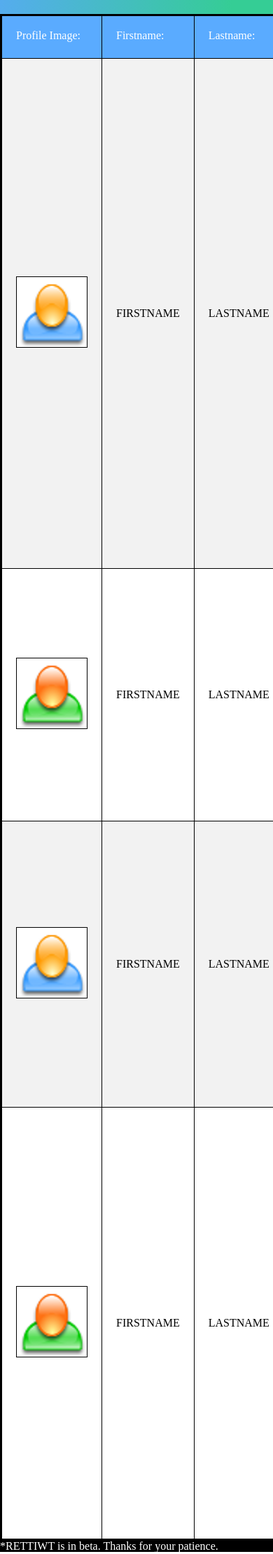
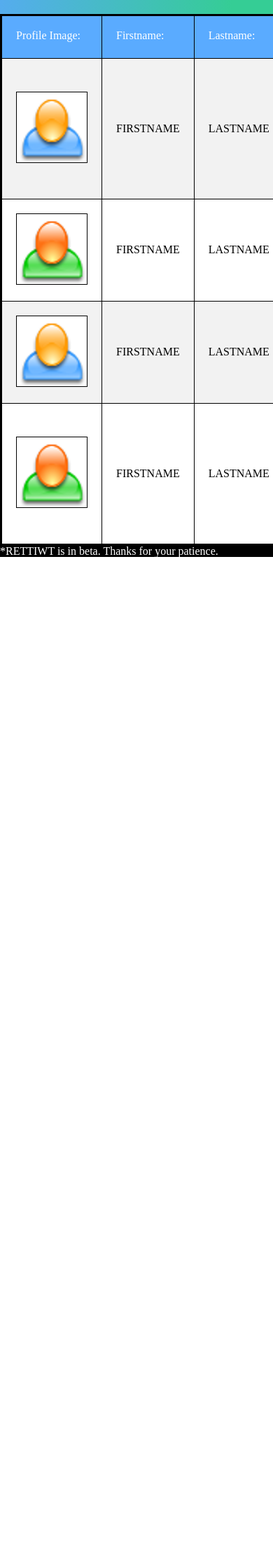
Before and after one commit to Rick-Houser/holberton-twitter-clone, a PHP site: page /users.html in a window 390 px wide. Shown: the part 370-2591 px from the top of the page at 70% size. After the commit the page ends 1166 px from the top, so only its background shows below. Run offline with PHP 8.4, Linux system fonts and the light colour scheme.

Commit message:
Modified beta box to display correctly on all pages and breakpoints. Other various css tweeks

```diff
--- a/about.html
+++ b/about.html
@@ -69,7 +69,7 @@
 				As illustrated above, this octopus dance is not for squid or other aquatic dancing creatures. Grab your favorite Takoyaki snack and get ready for some impossible octopus fitness!
 			</p>
 		</div><!-- Body Content Ends -->
-		<div class="advise-box">
+		<div class="advise-box-alt">
 			*RETTIWT is in beta. Thanks for your patience.
 		</div>
 	</div>
--- a/index.html
+++ b/index.html
@@ -89,7 +89,7 @@
 			</div>
 		</div><!-- Aside Ends -->
 		<div class="advise-box">
-			*RETTIWT is in beta. Thanks for your patience.
+			<h5>*RETTIWT is in beta. Thanks for your patience.</h5>
 		</div>
 	</div>
 </body>
--- a/profile.html
+++ b/profile.html
@@ -52,7 +52,7 @@
 				</div>
 			</div>
 		</div><!-- Body Ends -->
-		<div class="advise-box">
+		<div class="advise-box-alt">
 			*RETTIWT is in beta. Thanks for your patience.
 		</div>
 	</div>
--- a/styles.css
+++ b/styles.css
@@ -52,6 +52,12 @@ table {
 	body .wrapper, body .header-content {
 		width: 100%;
 	}
+
+/*Sets the width of the users table */
+	table {
+		width: 700px;
+	}
+
 /*Centers logo and tagline*/
 	.header {
 		text-align: center;
@@ -131,6 +137,14 @@ so it lines up under aside perfectly.*/
 		padding: 0;
 		border: 0;
 	}
+	body .advise-box-alt {
+		position: relative;
+		width: 100%;
+		display: inline-block;
+		border-radius: 0;
+		padding: 0;
+		border: 0;
+	}
 
 /*Ensure all text has 15px of margin*/
 	h1, h2, h3, h4, h5, h6, p, li {
@@ -145,6 +159,11 @@ so it lines up under aside perfectly.*/
 	body .wrapper, body .header-content {
 		width: 768px;
 	}
+/*Sets the width of the users table */
+	table {
+   		width:100%;
+	}
+
 /*Centers logo and tagline*/
 	.header {
 		text-align: center;
@@ -223,12 +242,13 @@ so it lines up under aside perfectly. Set height to match siblings.*/
 	body .advise-box {
 		position: relative;
 		width: 33%;
-		height: 459px;
+		height: 70px;
 		display: inline-block;
-		border-radius: 0;
 		padding: 0;
-		border: 0;
+		border: 3px solid #800000;
+
 	}
+
 
 /*Ensure all text has 15px of margin*/
 	h1, h2, h3, h4, h5, h6, p, li {
@@ -332,8 +352,6 @@ tr:hover {background-color: #7CFC00}
 
 table {
     border: 3px solid black;
-   	width:100%;
-
 }
 
 .user-status {
@@ -375,6 +393,21 @@ table {
 }
 
 .advise-box {
+	padding: 3px;
+	background-color:#000000;
+	color: #FFFFFF;
+	position: fixed;
+	bottom: 0;
+	margin: 0 3px 3px 0;
+	right: 0;
+	width: 250px;
+	border: 3px solid #800000;
+	-webkit-border-radius: 5px;
+	-moz-border-radius: 5px;
+	border-radius: 5px;
+}
+
+.advise-box-alt {
 	padding: 3px;
 	background-color:#000000;
 	color: #FFFFFF;
--- a/users.html
+++ b/users.html
@@ -73,7 +73,7 @@
 		</tr>
 	</table>
 	</div>
-		<div class="advise-box">
+		<div class="advise-box-alt">
 			*RETTIWT is in beta. Thanks for your patience.
 		</div>
 	</div>
```
